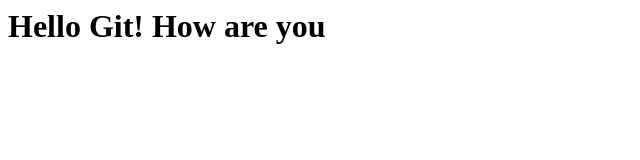
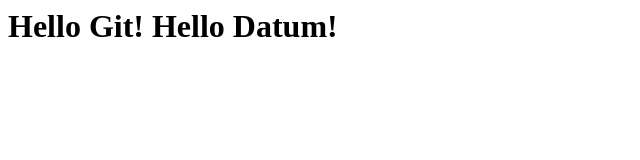
Before and after one commit to Pechenka13/Test1, a plain HTML site: page index.html in a window 1280 px wide. Shown: the whole page, without its empty margins (0-640 px from the left). Drawn offline with Linux system fonts and the light colour scheme.

Commit message:
Fresh index.html

```diff
--- a/index.html
+++ b/index.html
@@ -1 +1 @@
-<h1>Hello Git! How are you</h1>
+<h1>Hello Git! Hello Datum!</h1>
```
